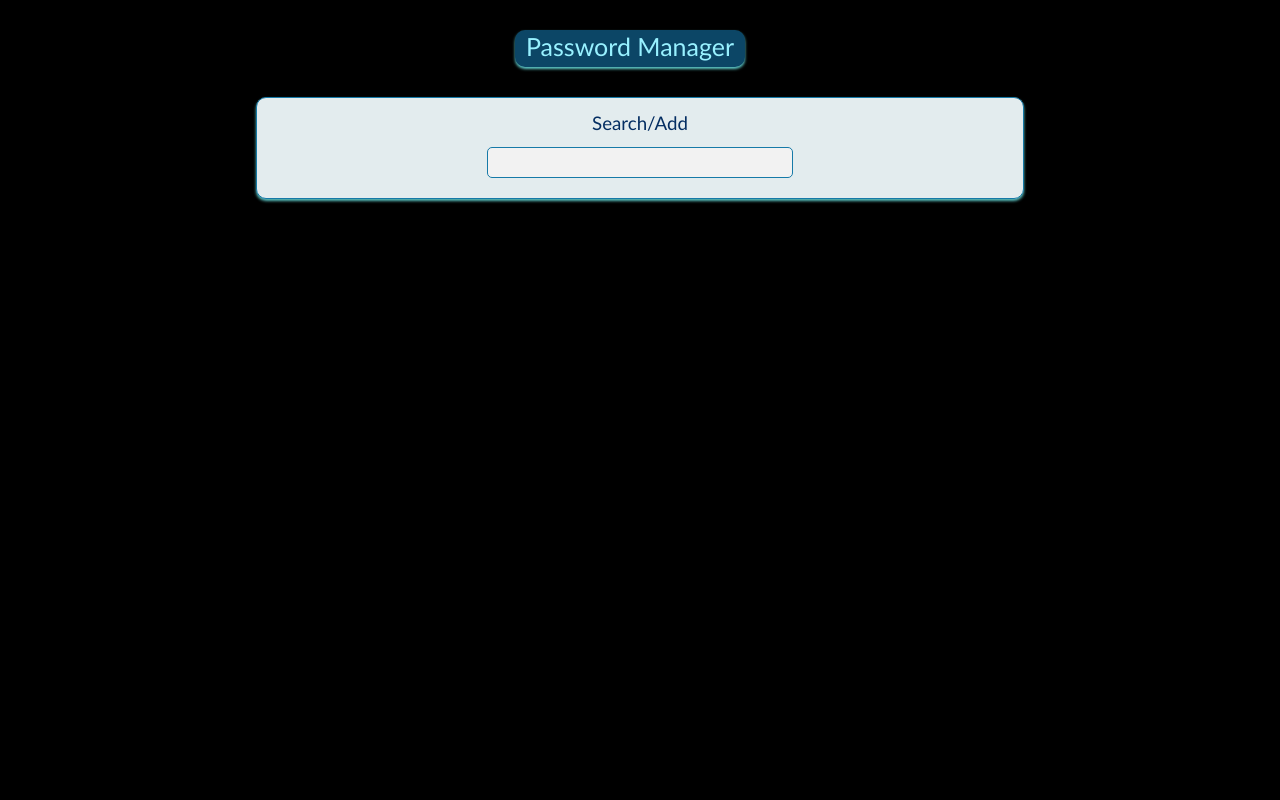
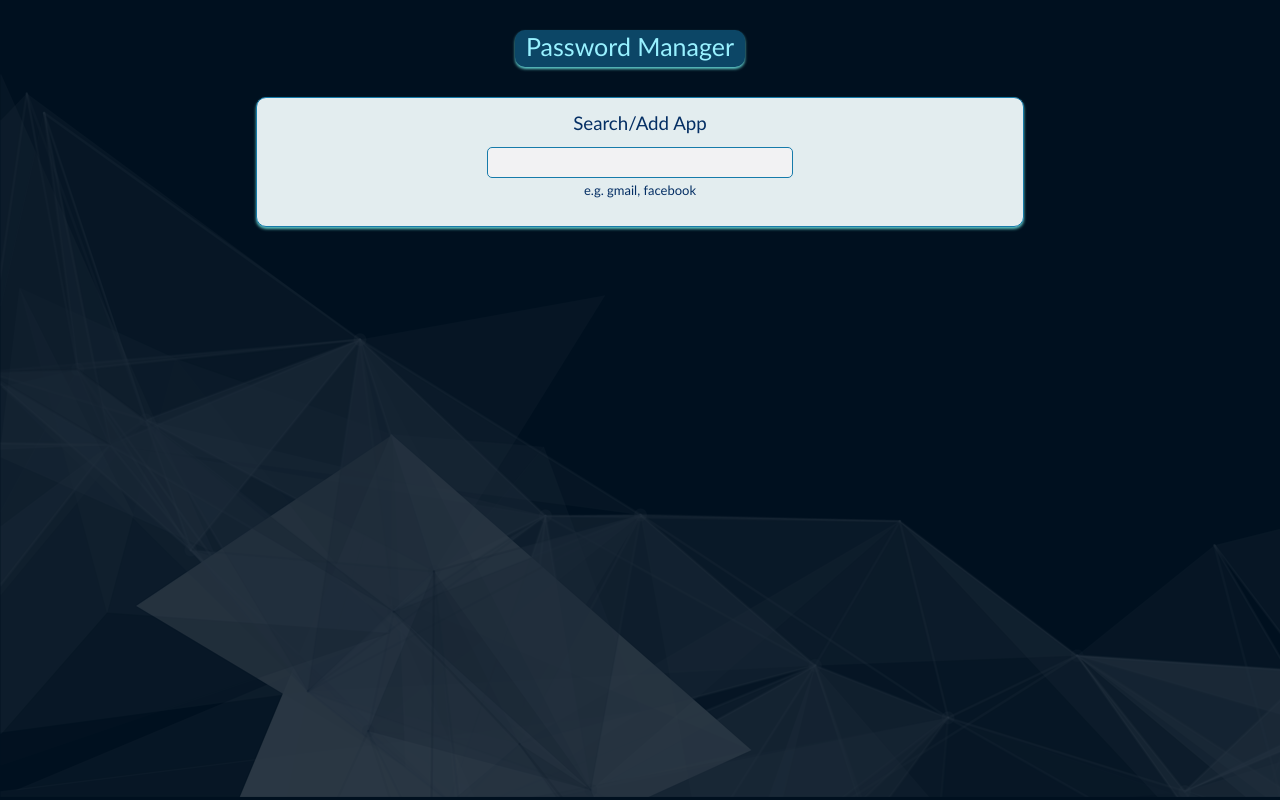
Before and after one commit to g-nxt/password-manager, a React (Create React App) app: page / in a window 1280 px wide. Built offline with nearby package versions, Linux system fonts and the light colour scheme.

Commit message:
updated theme and text for users to read and navigate

```diff
--- a/src/App.js
+++ b/src/App.js
@@ -23,7 +23,7 @@ function App() {
         </div>*/
         <Fragment>
             <PasswordManager/>
-            {/*<Footer/>*/}
+            <Footer/>
         </Fragment>
     );
 }
--- a/src/components/Apps/Apps.js
+++ b/src/components/Apps/Apps.js
@@ -151,13 +151,14 @@ class Apps extends Component {
         return (
             <div className={appStyle.join(' ')}>
                 <form>
-                    <h3>Search/Add</h3>
+                    <h3>Search/Add App</h3>
                     <AutoComplete
                         suggestions={this.props.apps}
                         userInputDetail={this.changeHandler}
                         addingNewApp={this.state.addingNewApp}
                     />
                 </form>
+                <h4>e.g. gmail, facebook</h4>
                 {actionTakerButton}
             </div>
 
--- a/src/components/Apps/Apps.module.css
+++ b/src/components/Apps/Apps.module.css
@@ -6,7 +6,7 @@
 
 body {
     /*background: linear-gradient(to bottom right, #00101f, #05445E, #065778);*/
-    background: black;
+    background: #00101f;
 }
 
 .Apps {
@@ -38,6 +38,14 @@ body {
     margin-top: 13px;
     margin-bottom: 13px;
     font-weight: normal;
+}
+
+.Apps h4 {
+    color: #053168;
+    margin-top: 4px;
+    margin-bottom: 8px;
+    font-weight: normal;
+    font-size: small;
 }
 
 .deleteApp {
--- a/src/components/UserDetails/UsersList/UsersList.js
+++ b/src/components/UserDetails/UsersList/UsersList.js
@@ -8,6 +8,7 @@ const usersList = (props) => {
     return (
         <div className={classes.UsersList}>
             <h3>{props.app}</h3>
+            {/*{props.userList > 0} ? null : <h4>No users found, click plus icon below to add</h4>*/}
             {props.userList[0].map((usr, i) => {
                 return <User key={i} name={usr} pwd={props.pwdList.map(pwd => pwd[i])}
                              delUserDetail={props.delUserDetail}
--- a/src/components/UserDetails/UsersList/UsersList.module.css
+++ b/src/components/UserDetails/UsersList/UsersList.module.css
@@ -8,3 +8,10 @@
     margin-bottom: 10px;
     font-weight: normal;
 }
+
+.UsersList h4 {
+    color: #98f1ff;
+    margin-bottom: 1px;
+    font-weight: normal;
+    font-size: small;
+}
```
